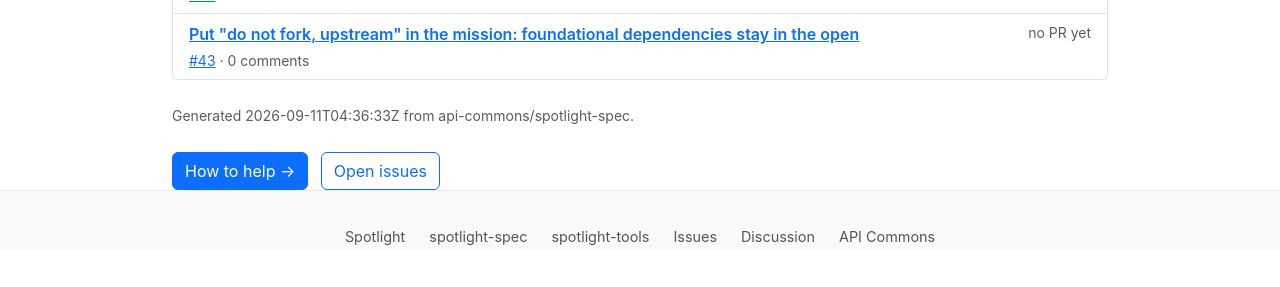
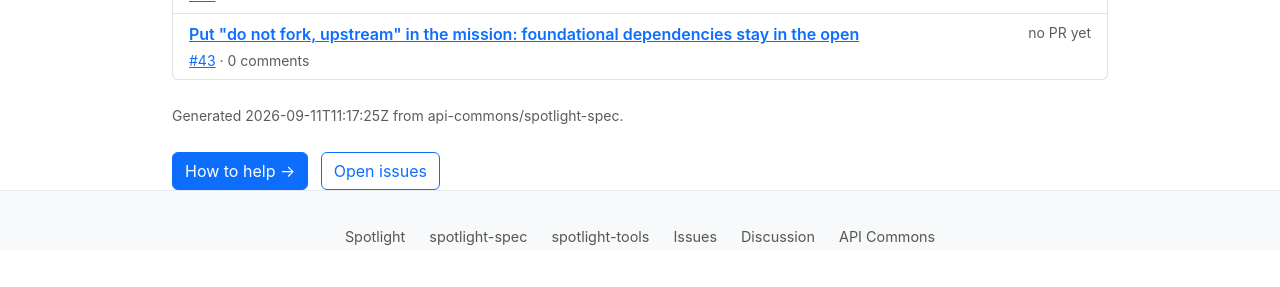
Before and after one commit to api-commons/spotlight-spec, a Jekyll site: the page built from roadmap.md, in a window 1280 px wide and 900 px high, scrolled down 4376 px. Shown: the part 533-820 px from the top of the window. Built offline with Jekyll 4.4.1, drawn with Linux system fonts in a browser that asks for light colours.

Commit message:
Refresh the roadmap from labeled issues

```diff
--- a/_data/roadmap.json
+++ b/_data/roadmap.json
@@ -1,5 +1,5 @@
 {
-  "generated": "2026-09-11T04:36:33Z",
+  "generated": "2026-09-11T11:17:25Z",
   "repos": [
     "api-commons/spotlight-spec"
   ],
```
